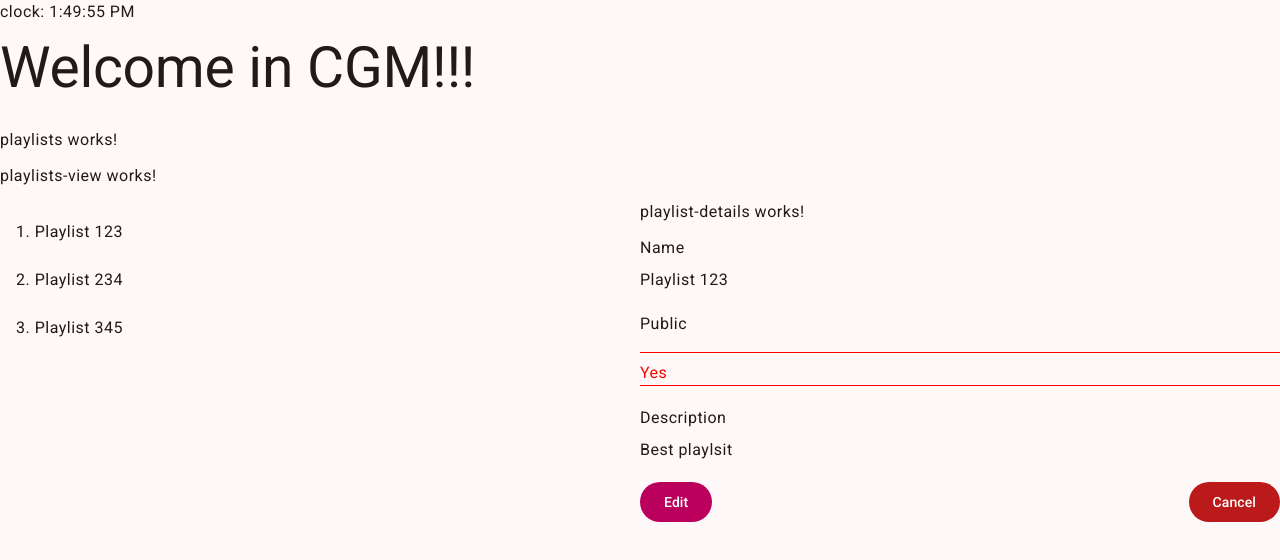
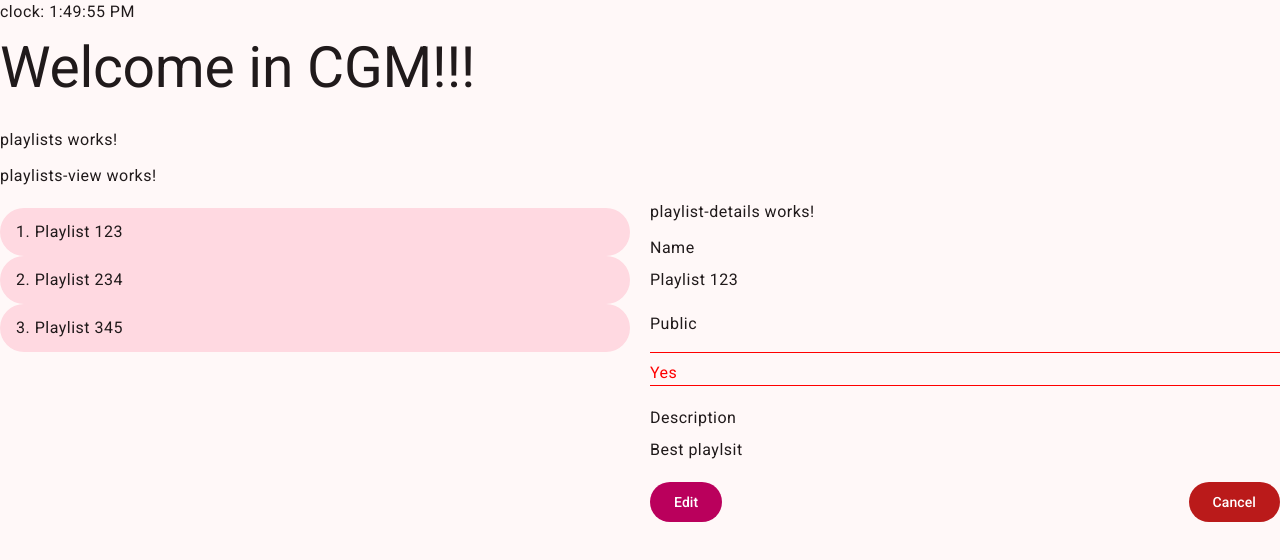
Before and after one commit to ev45ive/bottega-cgm-angular, an Angular app: page /playlists in a window 1280 px wide. Shown: the top 560 px of the page. Built offline with nearby package versions, Linux system fonts and the light colour scheme.

Commit message:
Selecting playlists

```diff
--- a/src/app/playlists/components/playlist-list/playlist-list.component.html
+++ b/src/app/playlists/components/playlist-list/playlist-list.component.html
@@ -1,8 +1,11 @@
-<mat-list>
-  <mat-list-item *ngFor="let playlist of playlists; index as i; trackBy byId">
+<mat-nav-list>
+  <mat-list-item
+    [activated]="true"
+    *ngFor="let playlist of playlists; index as i; trackBy: byId"
+  >
     {{ i + 1 }}. {{ playlist.name }}
   </mat-list-item>
-</mat-list>
+</mat-nav-list>
 
 <!-- <mat-list-item *ngFor="let playlist = $implicit; of playlists;  index as i"> -->
 
--- a/src/app/playlists/components/playlist-list/playlist-list.component.ts
+++ b/src/app/playlists/components/playlist-list/playlist-list.component.ts
@@ -3,13 +3,7 @@ import { Component } from '@angular/core';
 
 NgFor;
 
-@Component({
-  selector: 'app-playlist-list',
-  templateUrl: './playlist-list.component.html',
-  styleUrl: './playlist-list.component.scss',
-})
-export class PlaylistListComponent {
-  playlists = [
+const mockPlaylists = [
   {
     id: '123',
     name: 'Playlist 123',
@@ -29,6 +23,19 @@ export class PlaylistListComponent {
     description: 'Cool playlsit',
   },
 ];
+@Component({
+  selector: 'app-playlist-list',
+  templateUrl: './playlist-list.component.html',
+  styleUrl: './playlist-list.component.scss',
+})
+export class PlaylistListComponent {
+  playlists = mockPlaylists;
+
+  selectedId = '234';
+
+  select(id: string) {
+    this.selectedId = id;
+  }
 
   byId(index: number, p: { id: string }) {
     return p.id;
--- a/src/app/playlists/containers/playlists-view/playlists-view.component.html
+++ b/src/app/playlists/containers/playlists-view/playlists-view.component.html
@@ -1,7 +1,7 @@
 <p>playlists-view works!</p>
 <!-- .grid.grid-cols-2 -->
 
-<div class="grid grid-cols-2">
+<div class="grid grid-cols-2 gap-5">
   <div>
     <app-playlist-list />
   </div>
```
Lines whose indentation alone changed are shown as unchanged.
